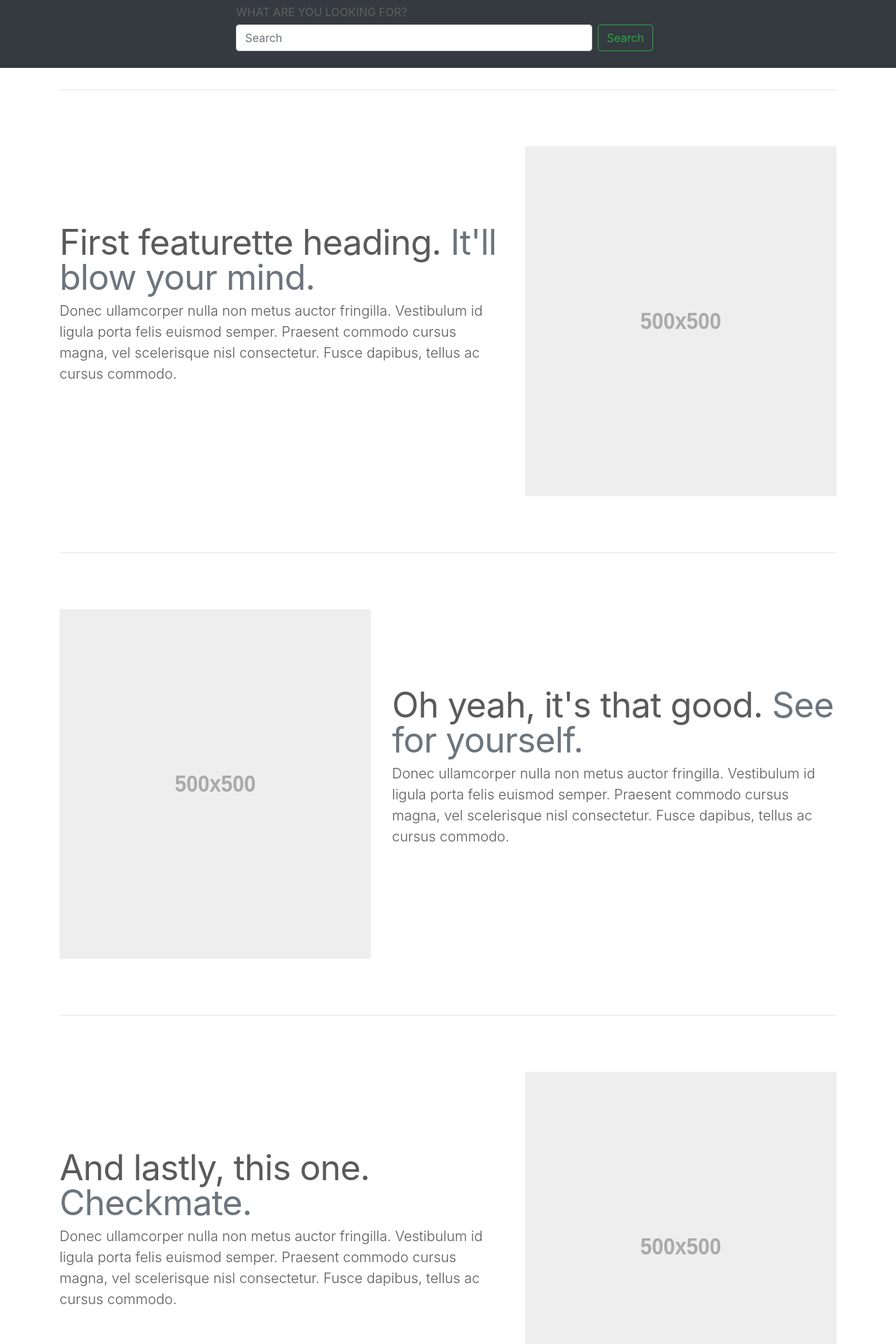
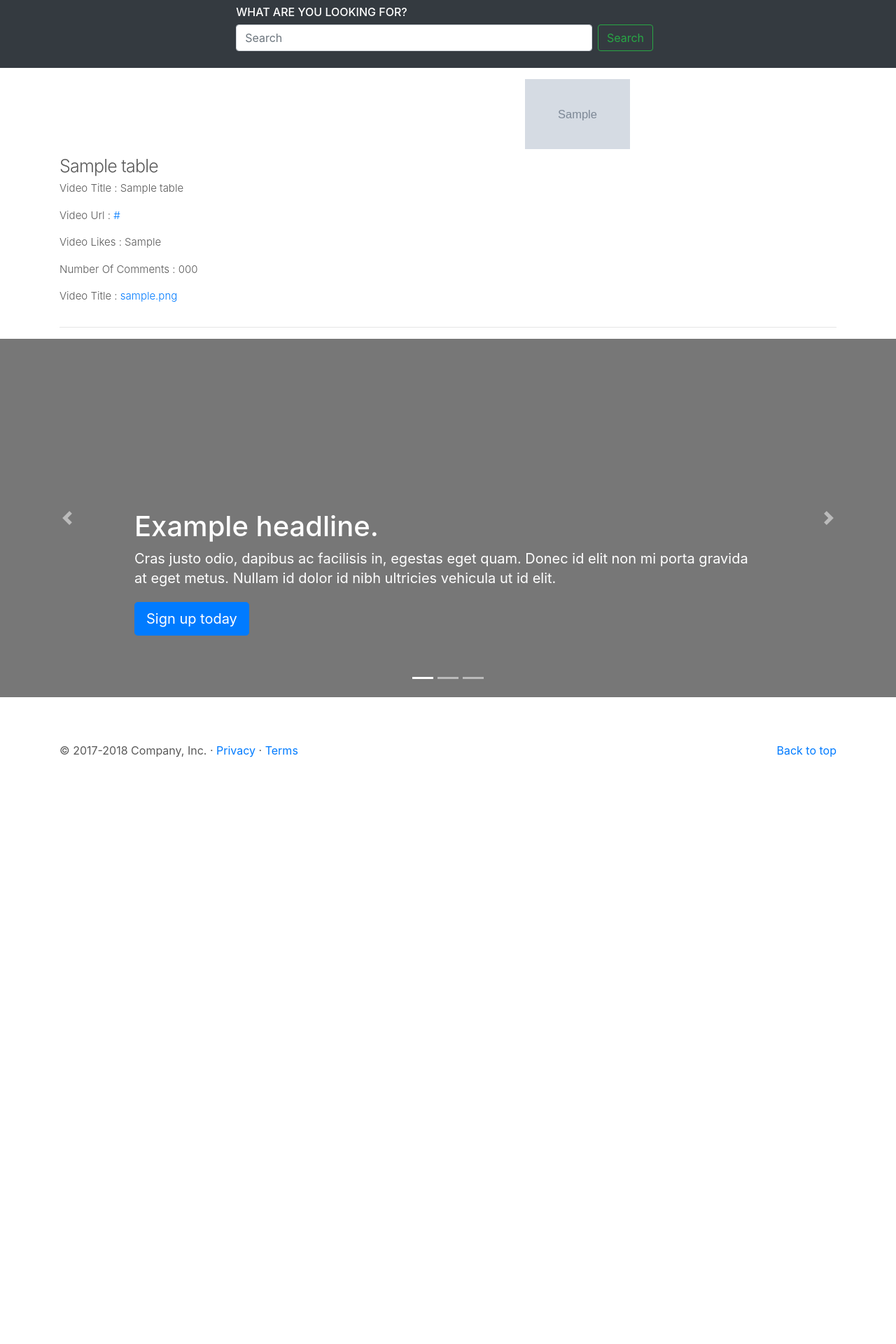
Before and after one commit to subho9717/YouTubers_video_data_scrap, a Flask app: page / in a window 1280 px wide. Shown: the top 1920 px of the page at 70% size. After the commit the page ends 1082 px from the top, so only its background shows below. Run offline with Flask 2, Linux system fonts and the light colour scheme; tables that the repository leaves empty or names only in its code hold one stand-in row (values such as "Sample post"); grey boxes marked "Sample" are stand-in pictures; some libraries are stand-ins or nearby versions.

Commit message:
html update

```diff
--- a/app.py
+++ b/app.py
@@ -1,31 +1,45 @@
 from flask import Flask,render_template,request,redirect,url_for,jsonify
 from pytube import YouTube
-
+from mysql.connector import  connect
 from youtube_scrap import get_all_video_url
 
 
 app = Flask(__name__)
 
+conn = connect(
+    host="bj1tj4neicdlfx9e5sxi-mysql.services.clever-cloud.com",
+    user="ufgi5z1fldgybbtw",
+    password="uK0HGPH80WlVvS8j086W",
+    database = "bj1tj4neicdlfx9e5sxi"
+)
+cursor = conn.cursor()
+
 
 @app.route('/',methods=['POST','GET'])
 def index():  # put application's code here
-    return render_template('index.html')
+
+    cursor.execute("select * from YouTubers_Table")
+    fnl_data = [r for r in cursor.fetchall()]
+
+    print(fnl_data)
+    return render_template('index.html',data = fnl_data)
 
 
 @app.route('/video_url',methods=["POST","GET"])
 def youtube():  # put application's code here
-    youtuber_channel = YouTube('https://www.youtube.com/user/krishnaik06/videos').video_id
 
     videourl = request.form['videourl']
-    print(videourl)
+
     if videourl :
-        get_all_video_url(videourl)
-        context = {
-            'videourl':videourl
-        }
-        return jsonify({'videourl':videourl})
+        data = get_all_video_url(videourl)
+        cursor.execute("select * from YouTubers_Table")
+        fnl_data = [r for r in cursor.fetchall()]
+
+        print(fnl_data)
+        return render_template("index.html",data=fnl_data)
+
     return jsonify({'error': 'Missing data!'})
-        # return render_template("youtube.html",result = videourl)
+
 
     return jsonify({'error':"Missing data!"})
 
--- a/static/js/main.js
+++ b/static/js/main.js
@@ -4,26 +4,26 @@ $(document).ready(function(){
       // console.log($('#urlid').val())
     // $('#preloader').show();
   // //     var name = $('#urlid').val()
-        $.ajax({
-              url:"/video_url",
-              type:"POST",
-              data: {
-                  videourl:$('#urlid').val()
-                    }
-
-          })
-            .done(function(data) {
-          console.log(data)
-  // //       $('#video_data')
-            if (data.error) {
-                // $("#loader").hide();
-                $('#errorAlert').text(data.error).show();
-                $('#successAlert').hide();
-            }
-           $('#text').text(data.videourl)
-
-        });
-        event.preventDefault();
+  //       $.ajax({
+  //             url:"/video_url",
+  //             type:"POST",
+  //             data: {
+  //                 videourl:$('#urlid').val()
+  //                   }
+  //
+  //         })
+  //           .done(function(data) {
+  //         console.log(data)
+  // // //       $('#video_data')
+  //           if (data.error) {
+  //               // $("#loader").hide();
+  //               $('#errorAlert').text(data.error).show();
+  //               $('#successAlert').hide();
+  //           }
+  //          $('#author_name').text(data.data)
+  //
+  //       });
+  //       event.preventDefault();
   });
 });
 
--- a/templates/index.html
+++ b/templates/index.html
@@ -8,19 +8,8 @@
           <span class="navbar-toggler-icon"></span>
         </button>
         <div class="collapse navbar-collapse" id="navbarCollapse" style="justify-content: center">
-{#          <ul class="navbar-nav mr-auto">#}
-{#            <li class="nav-item active">#}
-{#              <a class="nav-link" href="#">Home <span class="sr-only">(current)</span></a>#}
-{#            </li>#}
-{#            <li class="nav-item">#}
-{#              <a class="nav-link" href="#">Link</a>#}
-{#            </li>#}
-{#            <li class="nav-item">#}
-{#              <a class="nav-link disabled" href="#">Disabled</a>#}
-{#            </li>#}
-{#          </ul>#}
-          <form class="form-inline mt-2 mt-md-0"   id="videourl"  >
-              <h6>WHAT ARE YOU LOOKING FOR?</h6><br>
+          <form class="form-inline mt-2 mt-md-0"   id="videourl" action="/video_url"  method="post">
+              <h6 style="color: white">WHAT ARE YOU LOOKING FOR?</h6><br>
             <input class="form-control mr-sm-2" type="text" placeholder="Search" aria-label="Search" name="videourl" id="urlid" style="width:84%">
             <button class="btn btn-outline-success my-2 my-sm-0" type="submit">Search</button>
           </form>
@@ -29,48 +18,32 @@
       </nav>
     </header>
 
+
     <main role="main">
 
         <div class="container marketing">
 
-        <hr class="featurette-divider">
-
+        <hr class="featurette-divider" style="margin:2rem 0">
+        {% for d in data %}
         <div class="row featurette">
           <div class="col-md-7">
-              <h2 id="text" ></h2>
-            <h2 class="featurette-heading">First featurette heading. <span class="text-muted">It'll blow your mind.</span></h2>
-            <p class="lead">Donec ullamcorper nulla non metus auctor fringilla. Vestibulum id ligula porta felis euismod semper. Praesent commodo cursus magna, vel scelerisque nisl consectetur. Fusce dapibus, tellus ac cursus commodo.</p>
+
+            <h5 class="featurette-heading" id="author_name" style="font-size: 25px">{{ d.1 }}</h5>
+            <p class="lead" style="font-size: 15px">Video Title : {{ d.5 }}</p>
+              <p class="lead" style="font-size: 15px">Video Url : <a href="{{ d.2 }}">{{ d.2 }}</a></p>
+              <p class="lead" style="font-size: 15px">Video Likes : {{ d.3 }}</p>
+              <p class="lead" style="font-size: 15px">Number Of Comments : {{ d.4 }}</p>
+              <p class="lead" style="font-size: 15px">Video Title : <a href="{{ d.6 }}">{{ d.6 }}</a></p>
           </div>
           <div class="col-sm-5">
-            <img class="featurette-image img-fluid mx-auto" data-src="holder.js/500x500/auto" alt="Generic placeholder image">
+            <img class="featurette-image img-fluid mx-auto" src="{{ d.6 }}" data-src="holder.js/200x200/auto" alt="Generic placeholder image" style="width: 150px;height:100px">
           </div>
+
         </div>
+            <hr>
+        {% endfor %}
 
-        <hr class="featurette-divider">
 
-        <div class="row featurette">
-          <div class="col-md-7 order-md-2">
-            <h2 class="featurette-heading">Oh yeah, it's that good. <span class="text-muted">See for yourself.</span></h2>
-            <p class="lead">Donec ullamcorper nulla non metus auctor fringilla. Vestibulum id ligula porta felis euismod semper. Praesent commodo cursus magna, vel scelerisque nisl consectetur. Fusce dapibus, tellus ac cursus commodo.</p>
-          </div>
-          <div class="col-md-5 order-md-1">
-            <img class="featurette-image img-fluid mx-auto" data-src="holder.js/500x500/auto" alt="Generic placeholder image">
-          </div>
-        </div>
-
-        <hr class="featurette-divider">
-
-        <div class="row featurette">
-          <div class="col-md-7">
-            <h2 class="featurette-heading">And lastly, this one. <span class="text-muted">Checkmate.</span></h2>
-            <p class="lead">Donec ullamcorper nulla non metus auctor fringilla. Vestibulum id ligula porta felis euismod semper. Praesent commodo cursus magna, vel scelerisque nisl consectetur. Fusce dapibus, tellus ac cursus commodo.</p>
-          </div>
-          <div class="col-md-5">
-            <img class="featurette-image img-fluid mx-auto" data-src="holder.js/500x500/auto" alt="Generic placeholder image">
-          </div>
-        </div>
-
-        <hr class="featurette-divider">
 
         <!-- /END THE FEATURETTES -->
 
--- a/youtube_scrap.py
+++ b/youtube_scrap.py
@@ -1,4 +1,3 @@
-
 import requests
 from pytube import YouTube,Channel
 from googleapiclient.discovery import build
@@ -98,7 +97,8 @@ def video_data(url_video, final_url):
                             'title':j[0],
                             'Commenter_Name': i[0],
                             'Comment': i[1],
-                            'thumbnail':encoded_string
+                            'thumbnail':encoded_string,
+                            'Video_watch_url': url_video
                             }
                     db = client['YouTube_Video_Data']
                     coll = db['YouTubers_table']
@@ -136,15 +136,20 @@ def video_data(url_video, final_url):
 
     print('successfully')
     for i in mqldata1:
-        sqlq1 = "INSERT INTO YouTubers_Table(YouTubers_Name ,Video_Link ,Video_Likes , Number_Of_Comments ,Title_Of_Video ,Thumbnail_Of_Video_Link) values (%s,%s,%s,%s,%s,%s)"
-        val = (video_author,video_link1,i[1],i[2] ,i[0] ,imglink)
-        cursor.execute(sqlq1,val)
+        sqlq1 = "INSERT INTO YouTubers_Table(YouTubers_Name ,Video_Link ,Video_Likes , Number_Of_Comments ,Title_Of_Video ,Thumbnail_Of_Video_Link,Video_watch_url) values (%s,%s,%s,%s,%s,%s,%s)"
+        val = (video_author, video_link1, i[1], i[2], i[0], imglink, url_video)
+
+        cursor.execute(sqlq1, val)
         conn.commit()
+    # return url_video
 
 def get_all_video_url(video_url):
+
     try:
+        print(video_url)
         cursor.execute("truncate YouTubers_Table")
         conn.commit()
+        print('ok')
 
         db = client['YouTube_Video_Data']
         col = db['YouTubers_table']
@@ -153,6 +158,7 @@ def get_all_video_url(video_url):
         c = Channel(video_url)
         count = 0
         for r in c:
+            print(r)
             dir = r"./media/images"
             all_files = os.listdir(dir)
             for f in all_files:
@@ -168,11 +174,15 @@ def get_all_video_url(video_url):
             final_url = str(r)
             url_video = str(r)[-11:]
             print(url_video, final_url,count)
-            video_data(url_video, final_url)
-            if count == 0:
+            data = video_data(url_video, final_url)
+
+            if count == 5:
                 break
+
             count += 1
+
             print('completed')
+            # return data
     except Exception as e:
         pass
         print(e)
```
Also changed, not shown: credentials.json (+1 -1 lines), media/images/DevOps_Pro_Course_launch___Live_classes.jpg (deleted), 1 other file.
